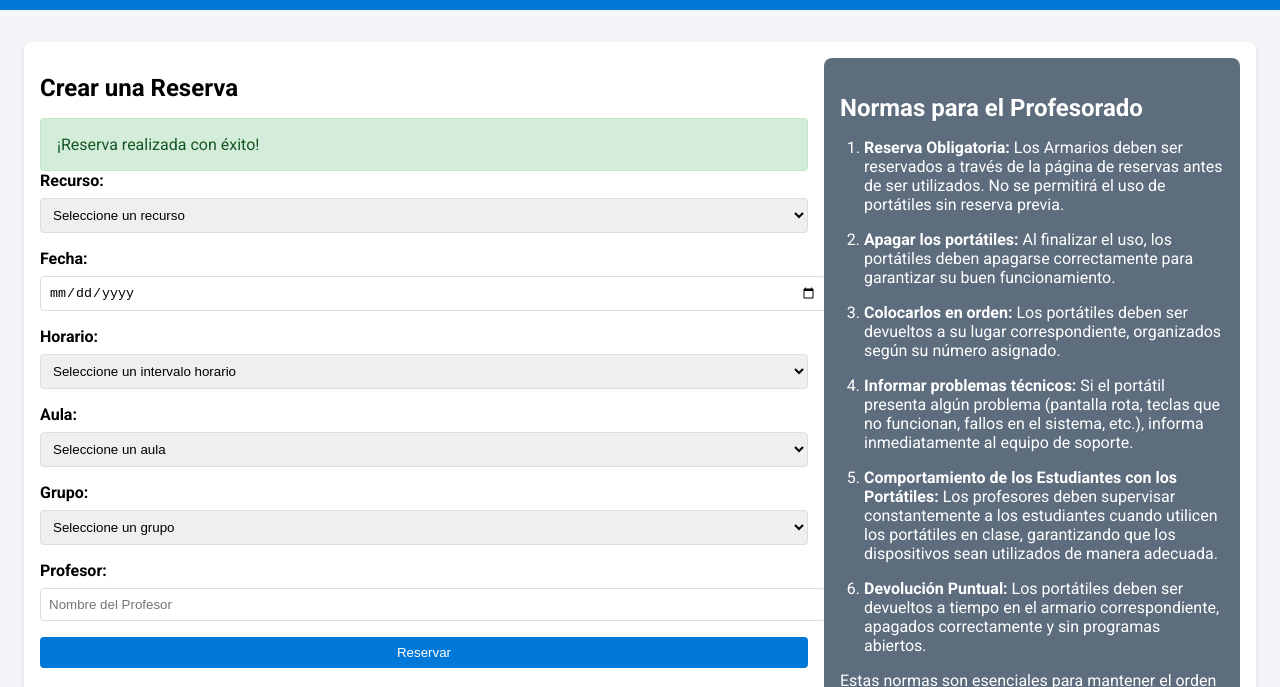
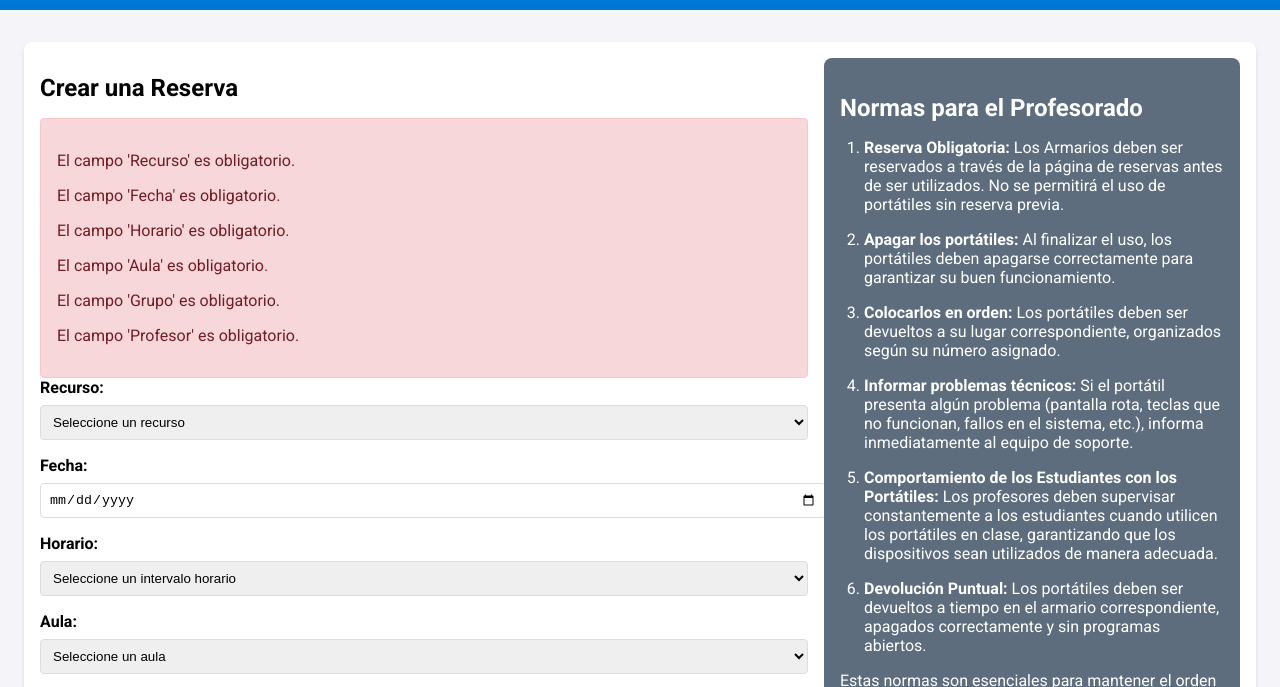
Before and after one commit to ix-mael/reserva-portatiles, a plain HTML site: page index.html in a window 1280 px wide. Both pictures are taken after a click on the button "Reservar". Shown: the part 82-769 px from the top of the page. Drawn offline with Linux system fonts and the light colour scheme.

Commit message:
Update index.html

```diff
--- a/index.html
+++ b/index.html
@@ -107,6 +107,15 @@
             border-radius: 4px;
             display: none;
         }
+        .error-message {
+            margin-top: 1rem;
+            padding: 1rem;
+            background-color: #f8d7da;
+            color: #721c24;
+            border: 1px solid #f5c6cb;
+            border-radius: 4px;
+            display: none;
+        }
     </style>
 </head>
 <body>
@@ -118,6 +127,7 @@
         <div class="form-container">
             <h1>Crear una Reserva</h1>
             <div id="message" class="message">¡Reserva realizada con éxito!</div>
+            <div id="error-message" class="error-message"></div>
             <div class="form-group">
                 <label for="resource">Recurso:</label>
                 <select id="resource" onchange="updateClassroomOptions()">
@@ -224,6 +234,28 @@
         }
 
         function handleReservation() {
+            const resource = document.getElementById("resource").value;
+            const date = document.getElementById("date").value;
+            const time = document.getElementById("time").value;
+            const classroom = document.getElementById("classroom").value;
+            const group = document.getElementById("group").value;
+            const teacher = document.getElementById("teacher").value;
+
+            const errorMessage = document.getElementById("error-message");
+            errorMessage.style.display = "none";
+            errorMessage.innerHTML = "";
+
+            if (!resource || !date || !time || !classroom || !group || !teacher) {
+                errorMessage.style.display = "block";
+                if (!resource) errorMessage.innerHTML += "<p>El campo 'Recurso' es obligatorio.</p>";
+                if (!date) errorMessage.innerHTML += "<p>El campo 'Fecha' es obligatorio.</p>";
+                if (!time) errorMessage.innerHTML += "<p>El campo 'Horario' es obligatorio.</p>";
+                if (!classroom) errorMessage.innerHTML += "<p>El campo 'Aula' es obligatorio.</p>";
+                if (!group) errorMessage.innerHTML += "<p>El campo 'Grupo' es obligatorio.</p>";
+                if (!teacher) errorMessage.innerHTML += "<p>El campo 'Profesor' es obligatorio.</p>";
+                return;
+            }
+
             // Mostrar mensaje de confirmación
             const message = document.getElementById("message");
             message.style.display = "block";
```
